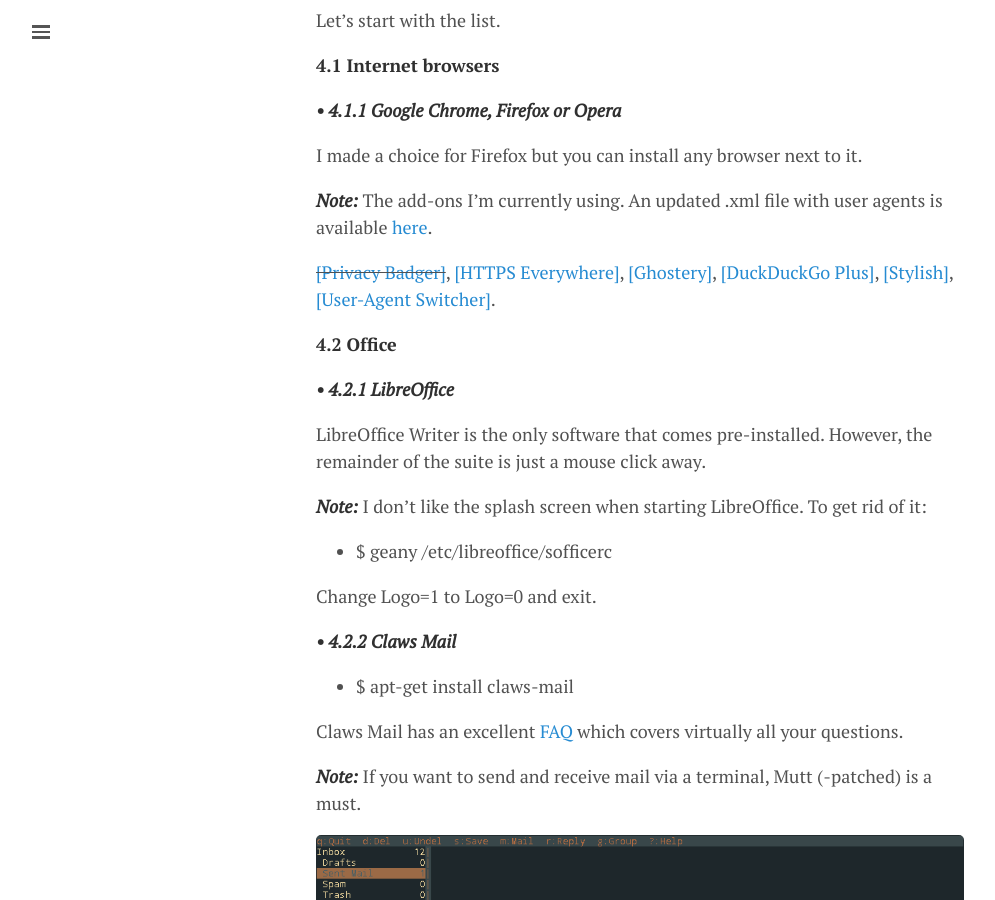
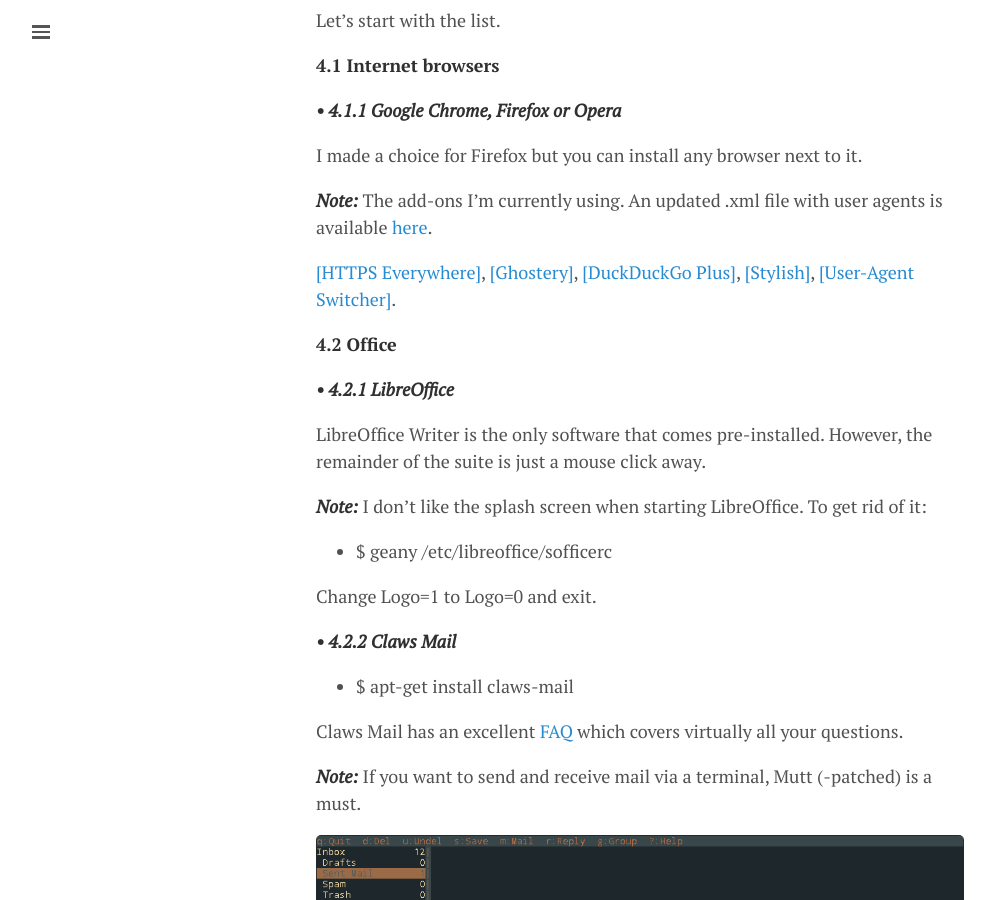
Before and after one commit to lgeurts/lgeurts.github.io, a Jekyll site: the page built from _posts/2017-07-11-bunsenlabs-linux-setup-notes-for dell-inspiron-6000.md, in a window 1280 px wide and 900 px high, scrolled down 2881 px. Shown: the whole window, without its empty margins (0-995 px from the left). Built offline with Jekyll 4.4.1, drawn with Linux system fonts in a browser that asks for light colours; nearby versions of some CDN libraries; comment, search, counter and statistics services are not loaded.

Commit message:
Update sub-section 4.1.1 #81 Add-ons

```diff
--- a/_posts/2017-07-11-bunsenlabs-linux-setup-notes-for dell-inspiron-6000.md
+++ b/_posts/2017-07-11-bunsenlabs-linux-setup-notes-for dell-inspiron-6000.md
@@ -78,7 +78,7 @@
 
 ***Note:*** The add-ons I'm currently using. An updated .xml file with user agents is available [here](http://techpatterns.com/forums/about304.html).
 
-~~[[Privacy Badger]](https://www.eff.org/privacybadger)~~, [[HTTPS Everywhere]](https://www.eff.org/https-everywhere), [[Ghostery]](https://addons.mozilla.org/en-US/firefox/addon/ghostery/), [[DuckDuckGo Plus]](https://addons.mozilla.org/en-US/firefox/addon/duckduckgo-for-firefox/), [[Stylish]](https://addons.mozilla.org/en-US/firefox/addon/stylish/), [[User-Agent Switcher]](https://addons.mozilla.org/en-US/firefox/addon/user-agent-switcher-firefox/).
+[[HTTPS Everywhere]](https://www.eff.org/https-everywhere), [[Ghostery]](https://addons.mozilla.org/en-US/firefox/addon/ghostery/), [[DuckDuckGo Plus]](https://addons.mozilla.org/en-US/firefox/addon/duckduckgo-for-firefox/), [[Stylish]](https://addons.mozilla.org/en-US/firefox/addon/stylish/), [[User-Agent Switcher]](https://addons.mozilla.org/en-US/firefox/addon/user-agent-switcher-firefox/).
 
 **4.2 Office**
 
```
